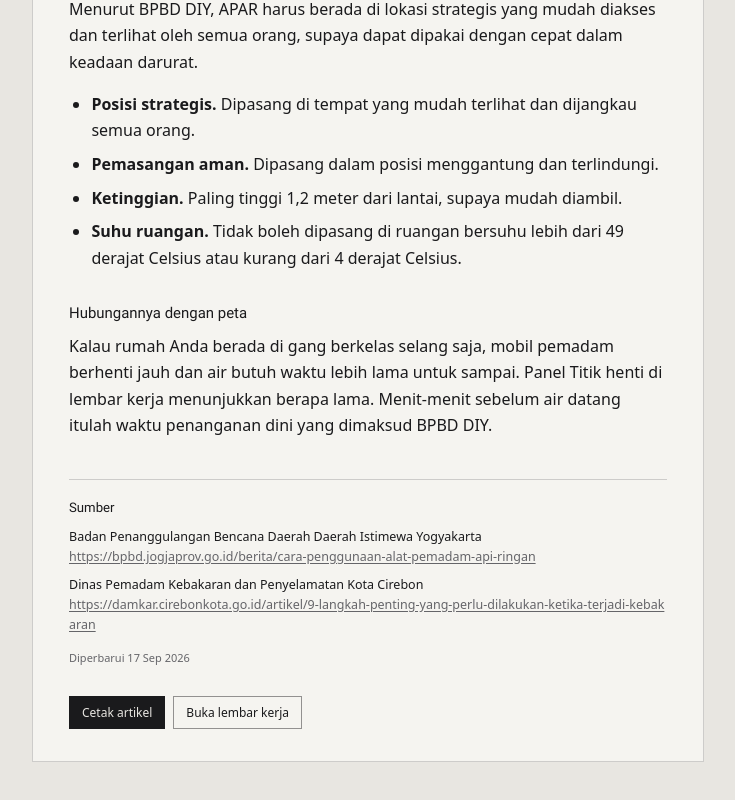
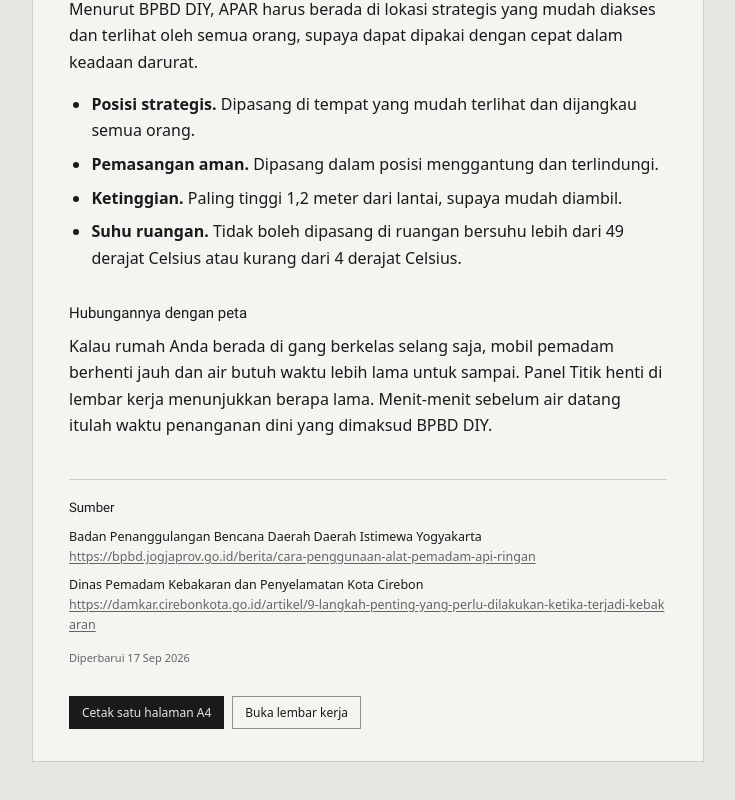
Before and after one commit to benditandayusaputra/titik_henti, a SvelteKit app: page /artikel/cara-memakai-apar/ in a window 1280 px wide. Shown: the part 1096-1896 px from the top of the page, without its empty margins (272-1007 px from the left). Built offline with nearby package versions, Linux system fonts and the light colour scheme.

Commit message:
💄 kembalikan label cetak satu halaman A4 yang kini sesuai

```diff
--- a/src/routes/artikel/[slug]/+page.svelte
+++ b/src/routes/artikel/[slug]/+page.svelte
@@ -86,7 +86,7 @@
 
 		<div class="mt-8 flex flex-wrap gap-2 print:hidden">
 			<button type="button" class="field-button-solid" onclick={cetak}>
-				Cetak artikel
+				Cetak satu halaman A4
 			</button>
 			<a href="/peta/" class="field-button">Buka lembar kerja</a>
 		</div>
```
